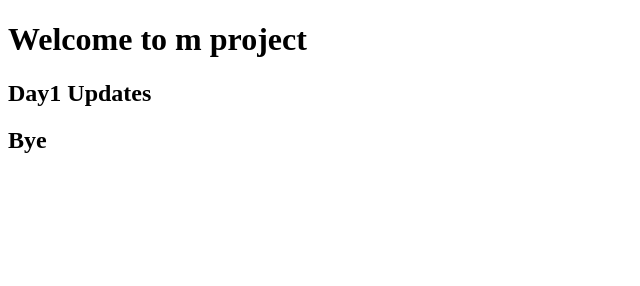
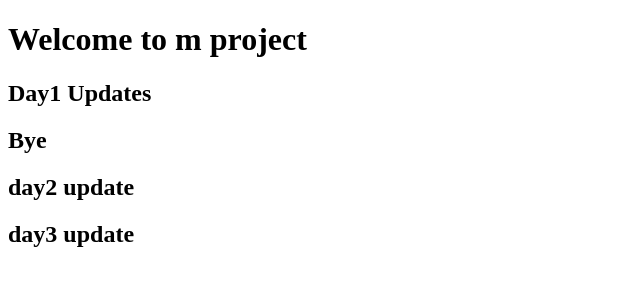
Before and after one commit to bernardk1988/react-project1, a plain HTML site: page index.html in a window 1280 px wide. Shown: the whole page, without its empty margins (0-640 px from the left). Drawn offline with Linux system fonts and the light colour scheme.

Commit message:
Day1 update bernard

```diff
--- a/index.html
+++ b/index.html
@@ -10,6 +10,7 @@
     <h1>Welcome to m project</h1>
     <h2>Day1 Updates</h2>
     <h2>Bye</h2>
-
+    <h2>day2 update</h2>
+    <h2>day3 update</h2>
 </body>
 </html>
```
